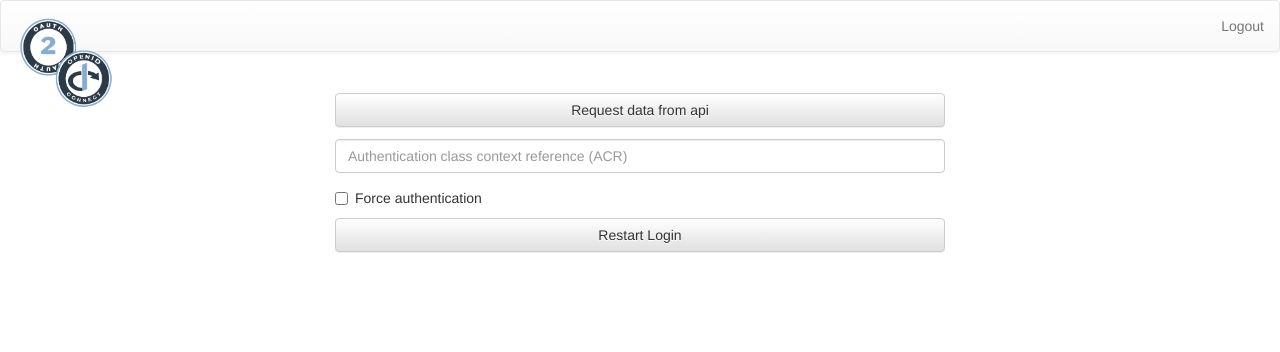
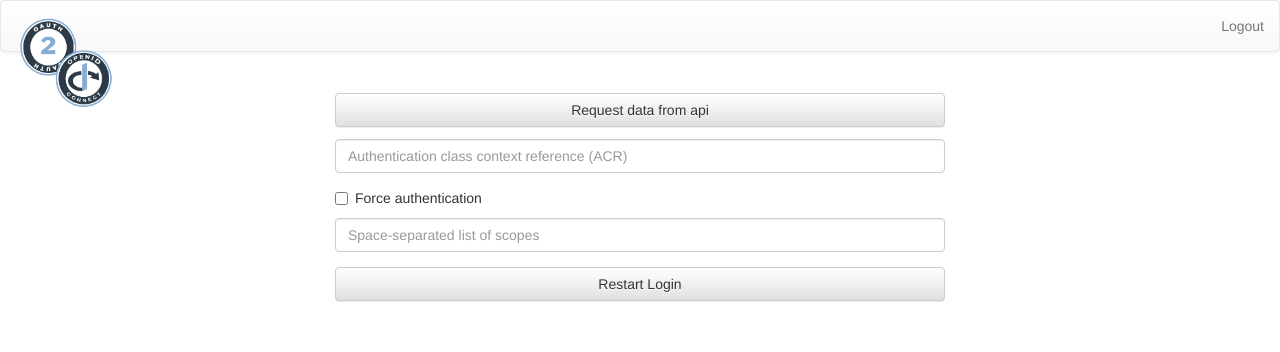
Before and after one commit to curityio/example-python-openid-connect-client, a Flask app: template templates/index.html in a window 1280 px wide. Shown: the top 352 px of the page. Run offline with Flask 2, Linux system fonts and the light colour scheme; the template is opened without the code that fills it, so the values that code supplies are empty; the visitor is signed in with stand-in values (Sample User, id 1); parts of the project's set-up code (start-up, migrations or seed data) failed here and were passed over.

Commit message:
allow scopes to be specified

```diff
--- a/app.py
+++ b/app.py
@@ -71,7 +71,13 @@ def start_code_flow():
     """
     :return: redirects to the authorization server with the appropriate parameters set.
     """
-    login_url = _client.get_authn_req_url(session, request.args.get("acr", None), request.args.get("forceAuthN", False))
+    provided_scopes = request.args.get("scope")
+    default_scopes = _client.config['scope']
+    scopes = provided_scopes if provided_scopes else default_scopes
+
+    login_url = _client.get_authn_req_url(session, request.args.get("acr", None),
+                                          request.args.get("forceAuthN", False),
+                                          scopes)
     return redirect(login_url)
 
 
--- a/templates/index.html
+++ b/templates/index.html
@@ -189,6 +189,9 @@
                     <div class="checkbox">
                         <label><input type="checkbox" name="forceAuthN">Force authentication</label>
                     </div>
+                    <div class="form-group">
+                        <input type="text" class="form-control" value="{{ scope }}" name="scope" id="scope" placeholder="Space-separated list of scopes">
+                    </div>
                     <div style="margin-bottom: 1em">
                         <button type="submit" class="btn btn-default btn-group-justified mb">Restart Login</button>
                     </div>
```
Also changed, not shown: client.py (+4 -4 lines).
